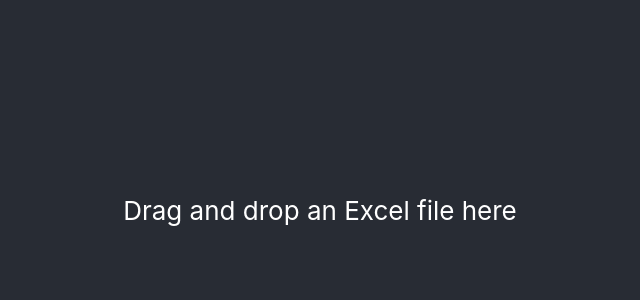
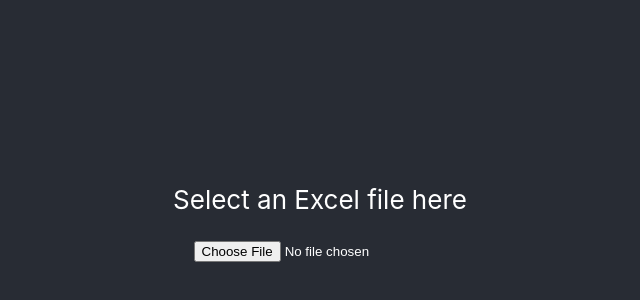
Before and after one commit to cfgdelaware23/Team-2, a React (Create React App) app in the folder main_app/: page / in a window 1280 px wide. Shown: the part 190-490 px from the top of the page, without its empty margins (320-960 px from the left). Built offline with nearby package versions, Linux system fonts and the light colour scheme.

Commit message:
Changed to select a file instead of drag and drop a file. More accessible for blind.

```diff
--- a/main_app/src/App.js
+++ b/main_app/src/App.js
@@ -1,23 +1,31 @@
 import React, { useState } from 'react';
 import './App.css';
+//import './api.js';
 
 function App() {
   const [file, setFile] = useState(null);
 
   const handleDrop = (e) => {
     e.preventDefault();
-    const droppedFile = e.dataTransfer.files[0];
+    const droppedFile = e.target.files[0];
     setFile(droppedFile);
+    //apiLayer(file);
   };
 
-  const handleDefaultDrag = (e) => {
+  /*const handleDefaultDrag = (e) => {
     e.preventDefault();
-  }
+  }*/
 
   return (
-    <div className="App" onDrop={handleDrop} onDragOver={handleDefaultDrag}>
+    <div className="App">
       <header className="App-header">
-        {file ? <p>File dropped: {file.name}</p> : <p>Drag and drop an Excel file here</p>}
+        {
+          file ? <p>File dropped: {file.name}</p> :
+          <>
+            <p>Select an Excel file here</p>
+            <input type = "file" onChange = {handleDrop} />
+          </>
+        }
       </header>
     </div>
   );
```
